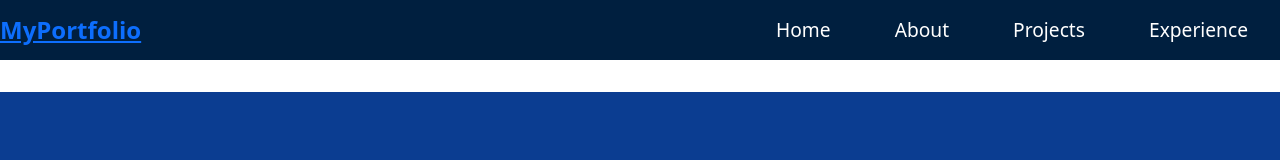
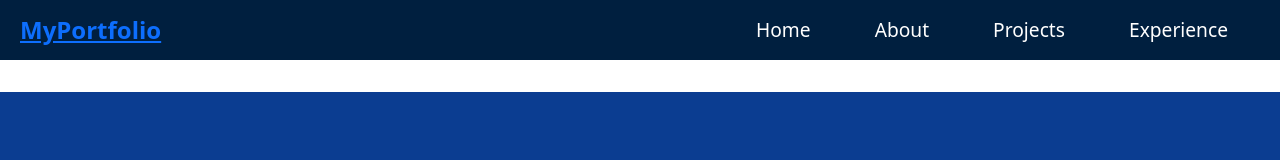
Before and after one commit to LebogangMputle/CDV5-react, a React (Vite) app: page / in a window 1280 px wide. Shown: the top 160 px of the page. Built offline with nearby package versions, Linux system fonts and the light colour scheme.

Commit message:
"Updated padding and height styles for Home and Navbar components"

```diff
--- a/src/components/Home/Home.css
+++ b/src/components/Home/Home.css
@@ -2,14 +2,15 @@
 
 body, html {
   margin: 0;
-  padding: 0;
+  padding: 0; /* Ensure no padding */
 }
 
 .home {
   background-color: #0b3d91; /* Dark blue background */
   color: #ffffff; /* White text */
-  padding: 2rem; /* Increased padding */
-  height: 100vh; /* Full viewport height */
+  padding: 2rem;
+  padding-top: 80px; /* Adjust padding-top to match Navbar height */
+  height: calc(100vh - 80px); /* Adjust height to account for Navbar */
   display: flex;
   flex-direction: column;
   justify-content: center;
--- a/src/components/Navbar/Navbar.css
+++ b/src/components/Navbar/Navbar.css
@@ -2,7 +2,7 @@
 
 body, html {
   margin: 0;
-  padding: 0;
+  padding: 0; /* Remove padding */
 }
 
 .navbar {
@@ -15,7 +15,6 @@ body, html {
   width: 100%;
   top: 0;
   z-index: 1000; /* Ensure it stays above other content */
-  padding: 0 20px;
 }
 
 .navbar-container {
@@ -23,6 +22,7 @@ body, html {
   justify-content: space-between;
   align-items: center;
   width: 100%;
+  padding: 0 20px;
 }
 
 .navbar-logo {
```
